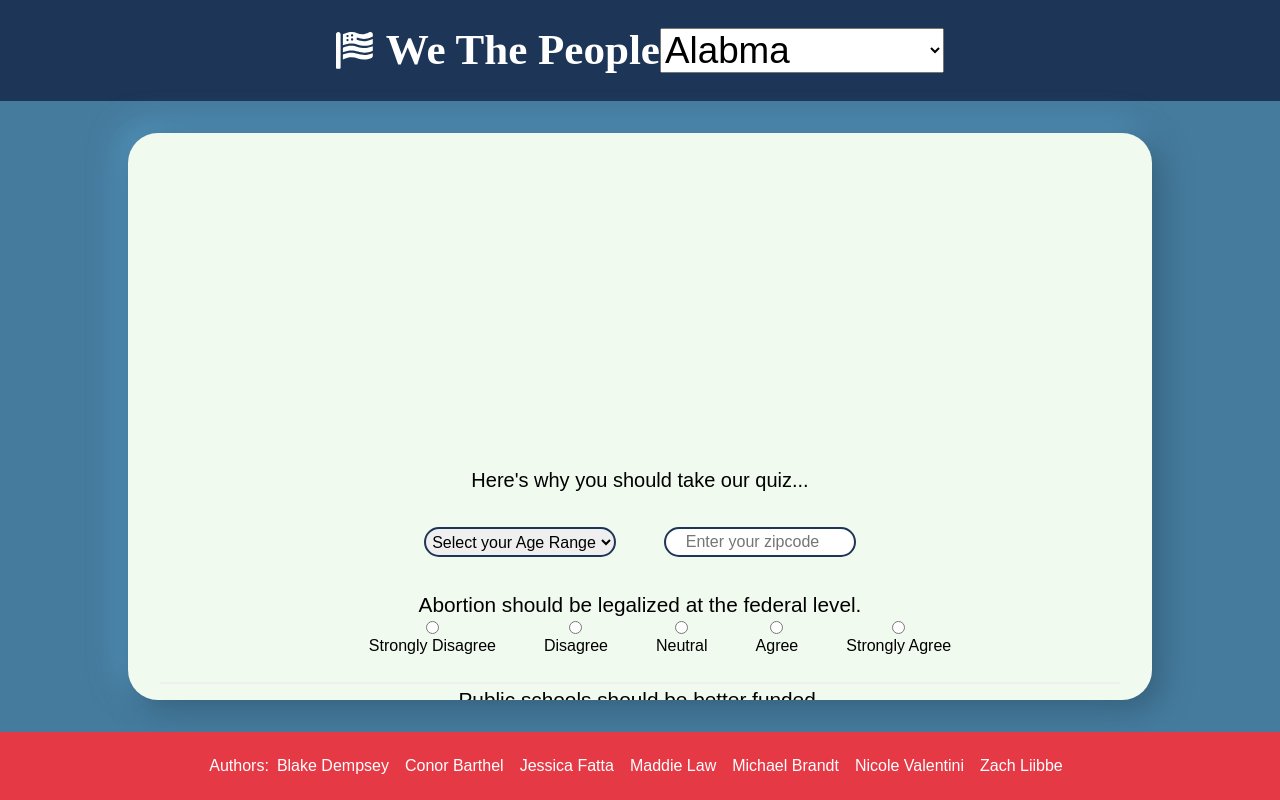
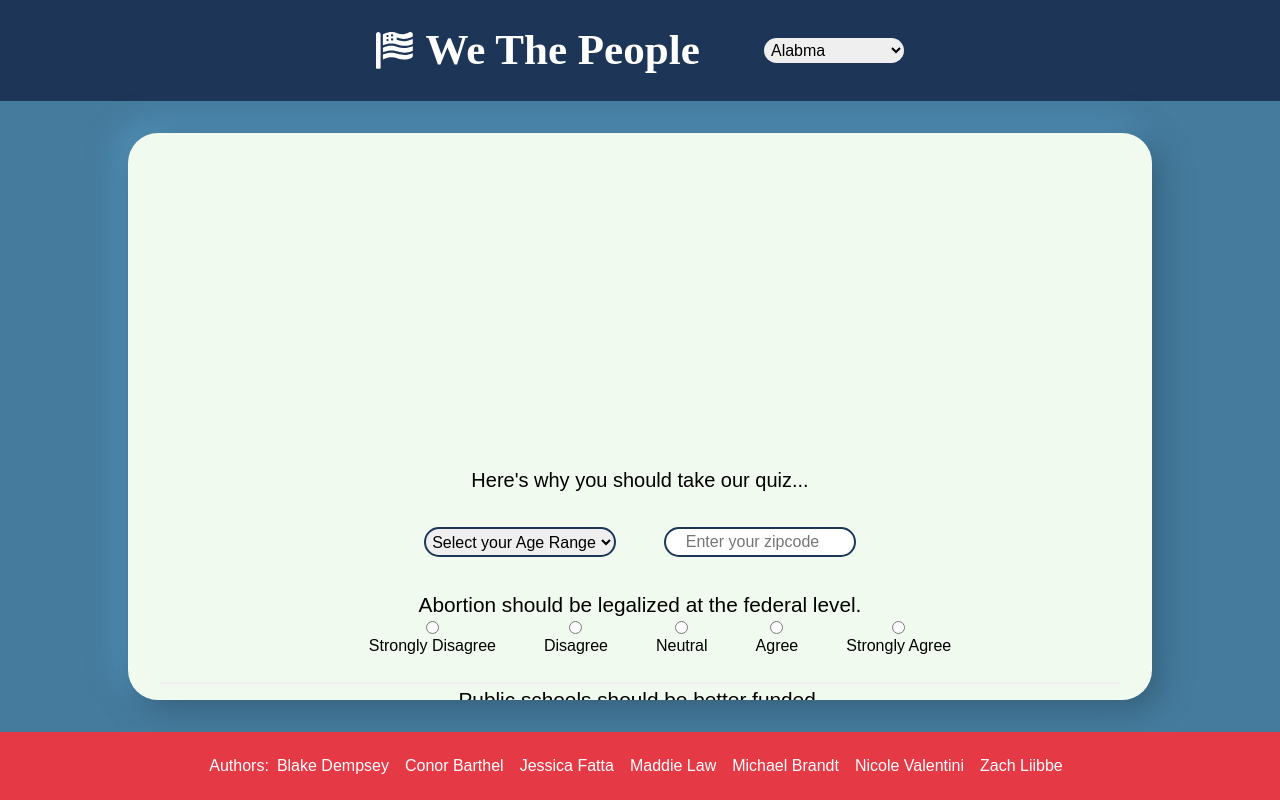
Before and after one commit to Mod-4-Capstone/we-the-people-fe, a React (Create React App) app: page / in a window 1280 px wide. Built offline with nearby package versions, Linux system fonts and the light colour scheme; a web font is replaced by a local one.

Commit message:
Add className for styling

```diff
--- a/src/components/Header/Header.js
+++ b/src/components/Header/Header.js
@@ -13,7 +13,7 @@ const Header = () => {
       <h1 className="title">We The People</h1>
 
       {/* <label for="states">State:</label> */}
-      <select name="states" id="states">
+      <select name="states" className="state-dropdown" id="states">
         <option value="Alabma">Alabma</option>
         <option value="Alaska">Alaska</option>
         <option value="Arizona">Arizona</option>
```
